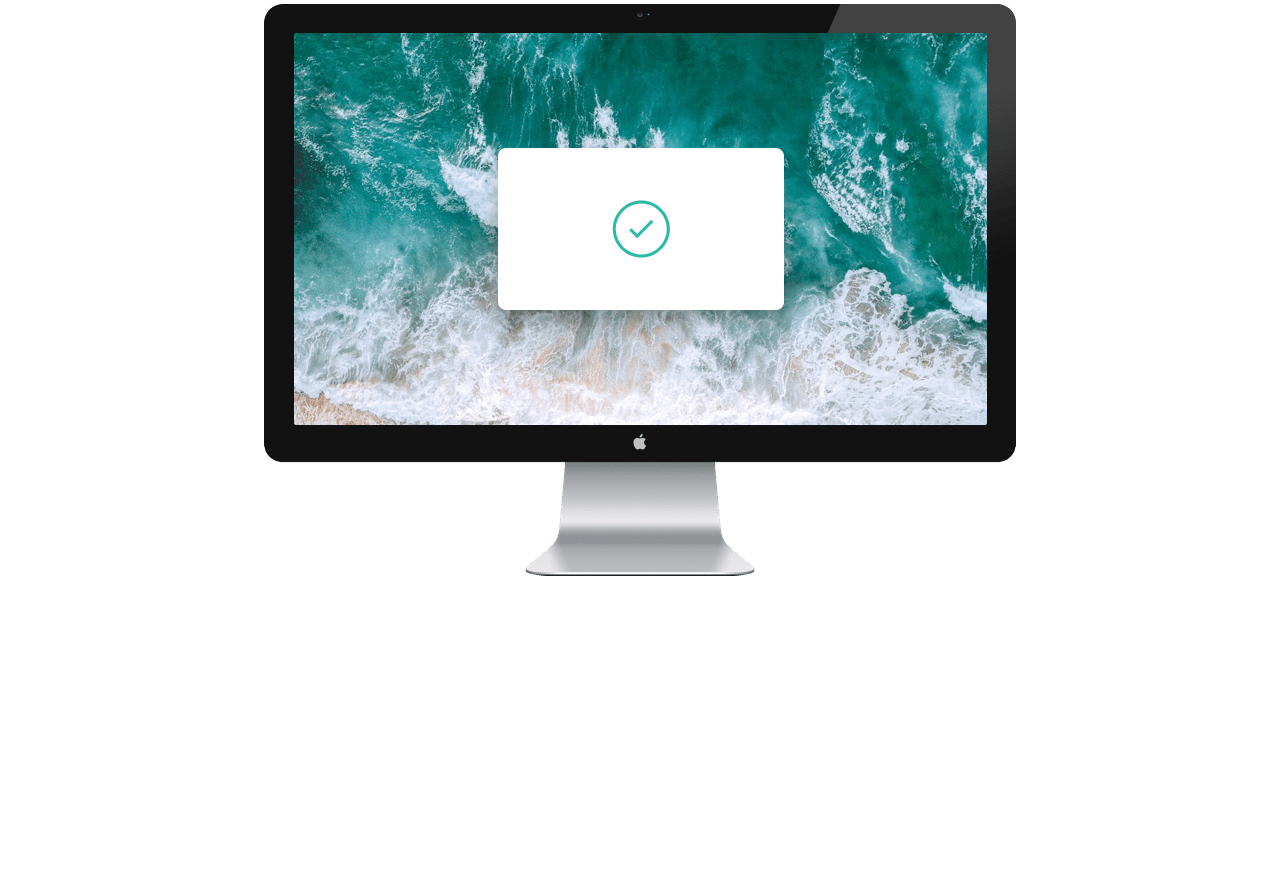
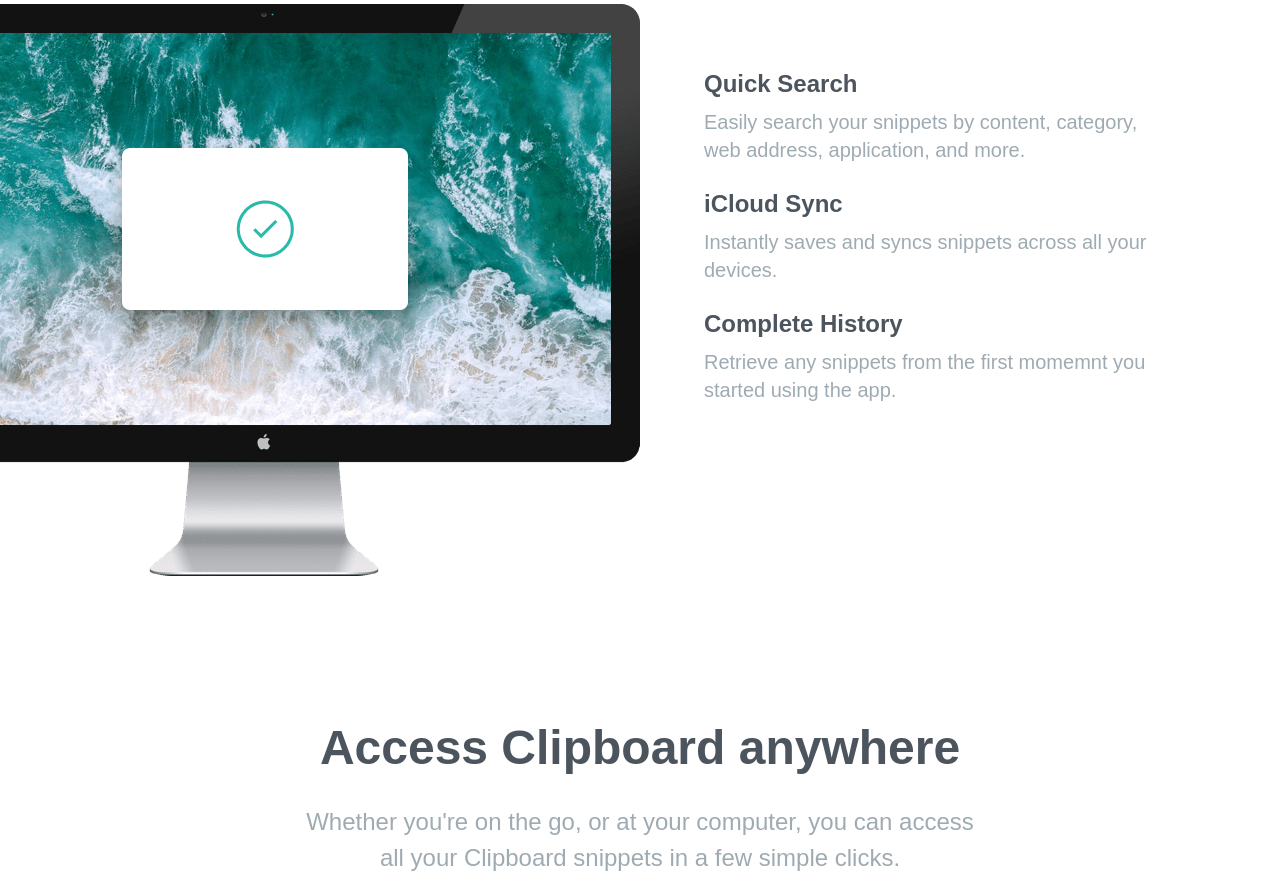
Before and after one commit to ericknamukolo/clipboard-tailwind, a website: page index.html in a window 1280 px wide. Shown: the part 1025-1904 px from the top of the page. Before the commit the page ends 1681 px from the top, so only its background shows below. Drawn offline with Linux system fonts and the light colour scheme; a web font is replaced by a local one.

Commit message:
added access and features sections

```diff
--- a/index.html
+++ b/index.html
@@ -16,7 +16,7 @@
   <body>
     <!-- Hero Section -->
     <section id="hero">
-      <div class="section-container mb-40 px-10 pt-16">
+      <div class="section-container mb-40 pt-16">
         <img src="./images/logo.svg" class="mx-auto my-16" alt="" />
         <h3 >
           A history of everything you copy
@@ -44,7 +44,7 @@
     </section>
     <!-- Snippets Section -->
     <section id="snippets">
-      <div class="section-container my-20 px-10">
+      <div class="section-container my-20">
         <h3>
           Keep track of your snippets
         </h3>
@@ -54,13 +54,46 @@
       Clipboard instantly stores any item you copy in the cloud, meaning you
       can access your snippets immediately on all your devices. Our Mac and iOS apps will help you organize everything.
         </p>
-        <img
-          src="./images/image-computer.png"
-          class="mx-auto mb-16 md:mb-0"
-          alt=""
-        />
+
     </p>
       </div>
     </section>
+    <!-- Features Section -->
+     <section id="features">
+      <div class="section-container my-20">
+        <div class="relative flex flex-col md:flex-row">
+          <div class="md:w-1/2">
+    <img src="./images/image-computer.png" alt="" class="md:absolute top-0 right-[50%]">
+          </div>
+
+          <!-- Items container -->
+           <div class="flex flex-col mt-16 mb-24 text-xl md:w-1/2 md:mb-60 md:text-left md:pl-16 gap-6">
+            <!-- Item 1 -->
+             <div>
+              <h5 class="mb-2 text-2xl font-bold text-darkGrayishBlue">Quick Search</h5>
+              <p class="max-w-md text-grayishBlue">Easily search your snippets by content, category, web address, application, and more.</p>
+             </div>
+                    <!-- Item 2 -->
+             <div>
+              <h5 class="mb-2 text-2xl font-bold text-darkGrayishBlue">iCloud Sync</h5>
+              <p class="max-w-md text-grayishBlue">Instantly saves and syncs snippets across all your devices.</p>
+             </div>
+                    <!-- Item 3 -->
+             <div>
+              <h5 class="mb-2 text-2xl font-bold text-darkGrayishBlue">Complete History</h5>
+              <p class="max-w-md text-grayishBlue">Retrieve any snippets from the first momemnt you started using the app.</p>
+             </div>
+           </div>
+        </div>
+      </div>
+     </section>
+     <!-- Access Anywhere Section -->
+      <section id="access-anywhere">
+        <div class="section-container my-20">
+          <h3>Access Clipboard anywhere</h3>
+          <p class="max-w-2xl mx-auto mb-24 text-2xl leading-9 text-center text-grayishBlue">Whether you're on the go, or at your computer, you can access all your Clipboard snippets in a few simple clicks.</p>
+          <img src="./images/image-devices.png" alt="" class="mx-auto">
+        </div>
+      </section>
   </body>
 </html>
--- a/input.css
+++ b/input.css
@@ -9,7 +9,7 @@
 }
 
 .section-container {
-  @apply max-w-6xl mx-auto text-center;
+  @apply max-w-6xl mx-auto text-center px-10;
 }
 
 .button-container {
```
Also changed, not shown: css/style.css.
